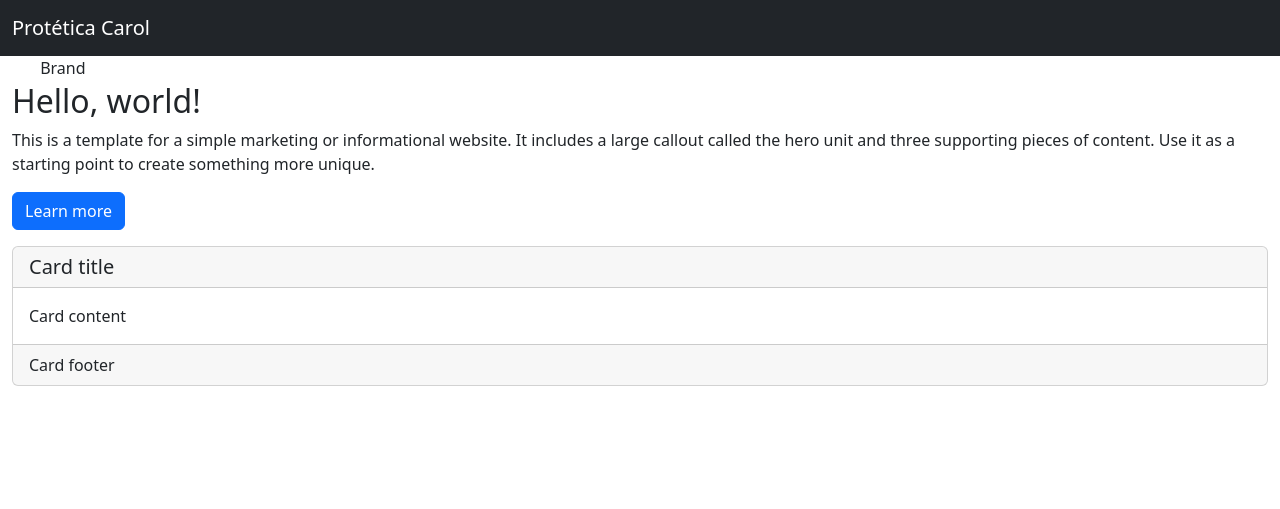
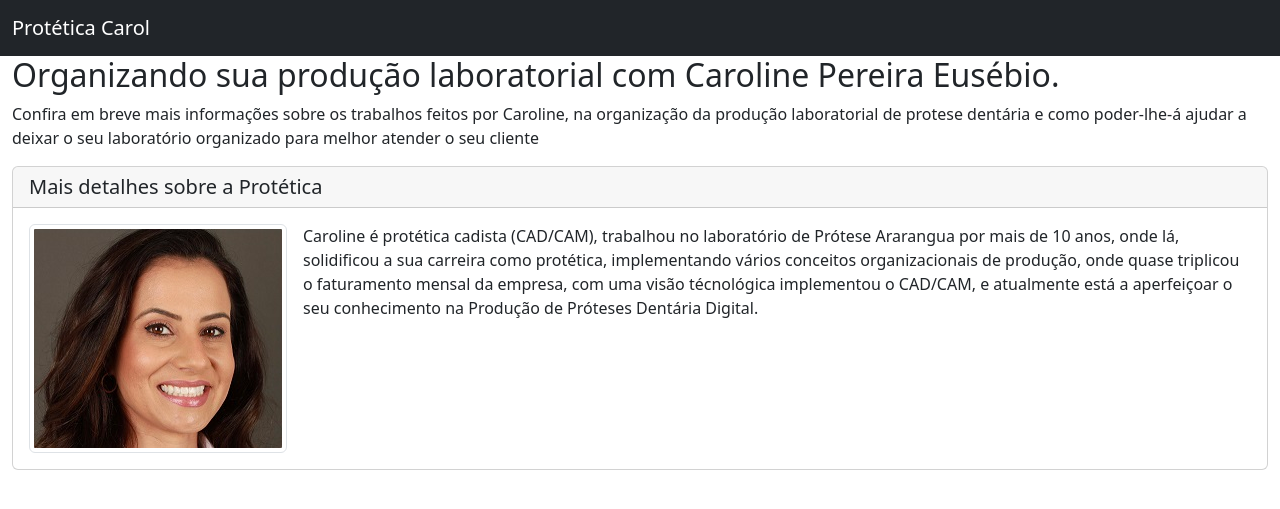
Before and after one commit to Rafaelkrc/Curso_Django, a Django app: page / in a window 1280 px wide. Shown: the top 509 px of the page. Run offline with Django 4.2, Linux system fonts and the light colour scheme; some libraries are stand-ins or nearby versions.

Commit message:
Configurado favicon, imagem e html
close #43

```diff
--- a/pypro/base/templates/base/home.html
+++ b/pypro/base/templates/base/home.html
@@ -10,7 +10,7 @@
 
     <meta name="description" content="Página de apresentação da Protética">
     <meta name="author" content="LayoutIt!">
-
+	<link rel="icon" type="image/jpg" href="{% static 'img/favicon.jpg' %}" />
     <link href="{% static 'css/bootstrap.min.css' %}" rel="stylesheet">
     <link href="{% static 'css/style.css' %}" rel="stylesheet"><script src="js/jquery.min.js"></script>
     <script src="{% static 'js/bootstrap.min.js' %}"></script>
@@ -35,10 +35,6 @@
     <div class="container-fluid">
 	<div class="row">
 		<div class="col-md-12">
-
-				<button class="navbar-toggler" type="button" data-toggle="collapse" data-target="#bs-example-navbar-collapse-1">
-					<span class="navbar-toggler-icon"></span>
-				</button> <a class="navbar-brand" href="#">Brand</a>
 				<div class="collapse navbar-collapse" id="bs-example-navbar-collapse-1">
 					<ul class="navbar-nav">
 						<li class="nav-item active">
@@ -79,13 +75,10 @@
 			</nav>
 			<div class="jumbotron">
 				<h2>
-					Hello, world!
+					Organizando sua produção laboratorial com Caroline Pereira Eusébio.
 				</h2>
 				<p>
-					This is a template for a simple marketing or informational website. It includes a large callout called the hero unit and three supporting pieces of content. Use it as a starting point to create something more unique.
-				</p>
-				<p>
-					<a class="btn btn-primary btn-large" href="#">Learn more</a>
+					Confira em breve mais informações sobre os trabalhos feitos por Caroline, na organização da produção laboratorial de protese dentária e como poder-lhe-á ajudar a deixar o seu laboratório organizado para melhor atender o seu cliente
 				</p>
 			</div>
 			<div class="row">
@@ -94,15 +87,18 @@
 			</div>
 			<div class="card">
 				<h5 class="card-header">
-					Card title
+					Mais detalhes sobre a Protética
 				</h5>
 				<div class="card-body">
 					<p class="card-text">
-						Card content
+						<img src="{% static 'img/carol.jpeg' %}" alt="Foto de Caroline pereira Eusébio Coelho"
+							 class="img-thumbnail float-start me-3"/>
+						Caroline é protética cadista (CAD/CAM), trabalhou no laboratório de Prótese Ararangua por mais
+						de 10 anos, onde lá, solidificou a sua carreira como protética, implementando vários conceitos
+						organizacionais de produção, onde quase triplicou o faturamento mensal da empresa, com uma visão
+						técnológica implementou o CAD/CAM, e atualmente está a aperfeiçoar o seu conhecimento na
+						Produção de Próteses Dentária Digital.
 					</p>
-				</div>
-				<div class="card-footer">
-					Card footer
 				</div>
 			</div>
 		</div>
```
Also changed, not shown: pypro/base/static/img/carol.jpeg (added), pypro/base/static/img/favicon.jpg (added).
